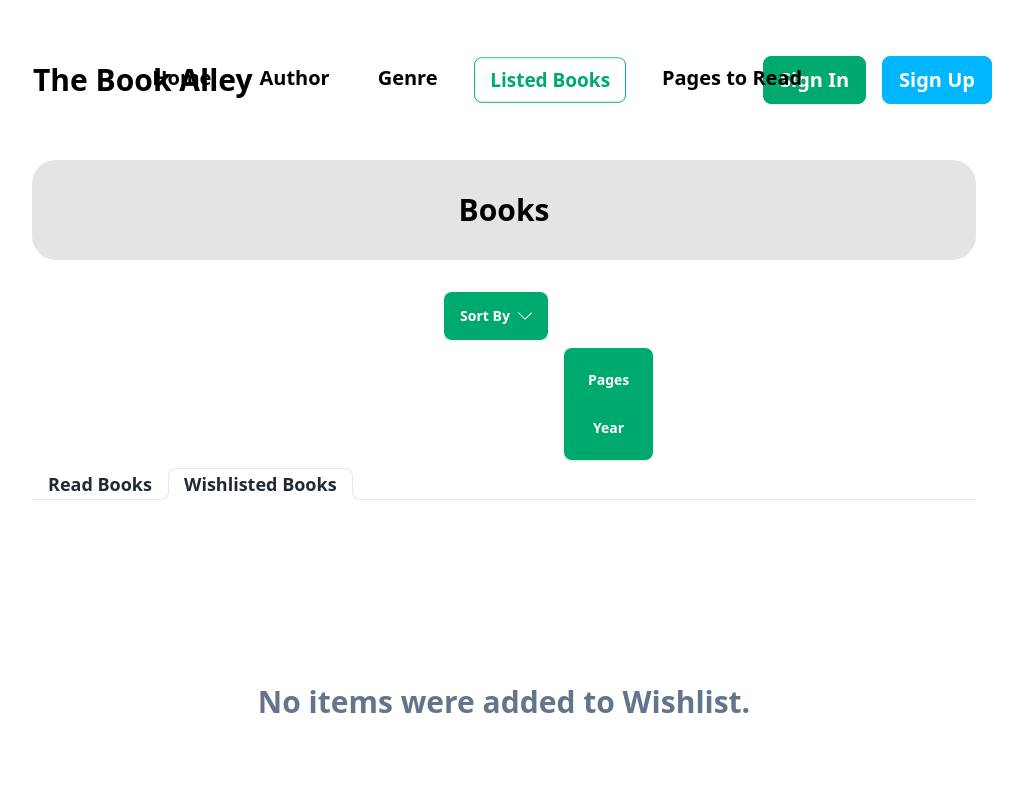
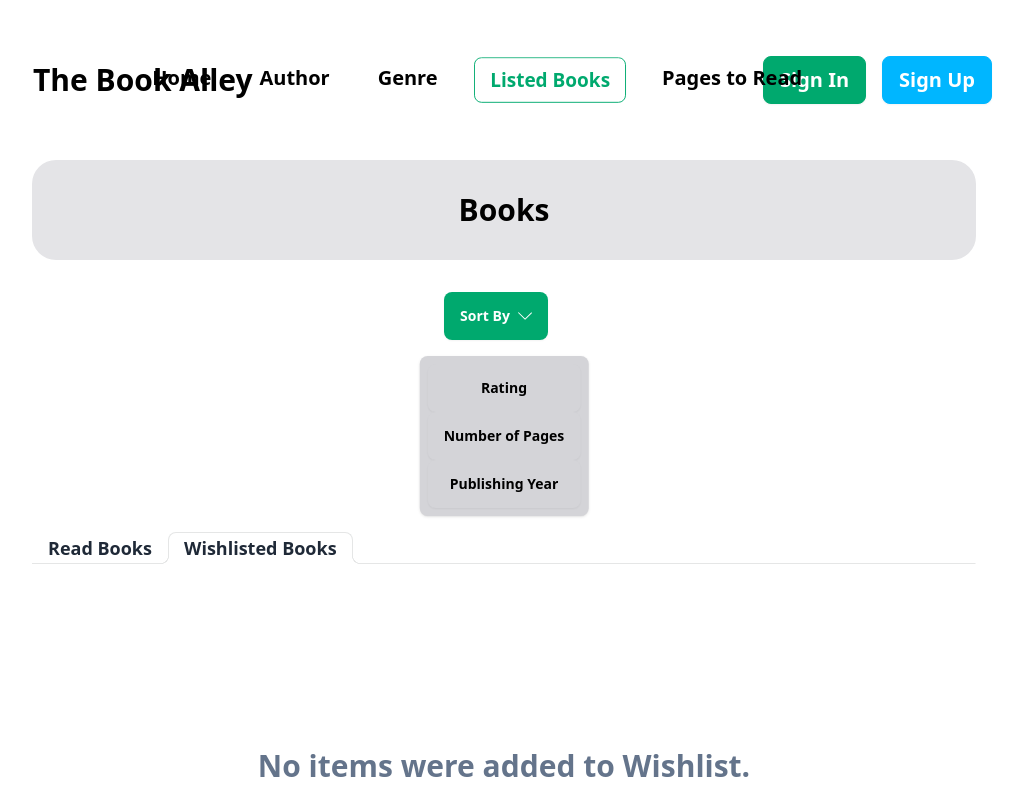
Before and after one commit to sakibkx/The-Book-Alley, a React (Vite) app: page /listedBooks in a window 1280 px wide. Both pictures are taken after a click on the heading "Sort By". Shown: the top 800 px of the page, without its empty margins (136-1159 px from the left). Built offline with nearby package versions, Linux system fonts and the light colour scheme.

Commit message:
Sort by button made functional

```diff
--- a/src/components/ListedBooks/ListedBooks.jsx
+++ b/src/components/ListedBooks/ListedBooks.jsx
@@ -1,15 +1,49 @@
 import { SlArrowDown } from "react-icons/sl";
 import TabsAndContent from "../TabsAndContent/TabsAndContent";
-import { useState } from "react";
+import { useEffect, useState } from "react";
+import { getStoredReadBooks, getStoredWishlistedBooks } from "../../utilities/localStorage";
 
 const ListedBooks = () => {
   // Clear all session storage data
   sessionStorage.clear();
 
   const [active, setActive] = useState(false);
+  const [books, setBooks] = useState([]);
+  const [sortedReadBooks, setSortedReadBooks] = useState([]);
+  const [sortedWishlist, setSortedWishlist] = useState([]);
+
+  const readBooks = getStoredReadBooks();
+  const wishList = getStoredWishlistedBooks();
+
+  // Fetch Books JSON
+  useEffect(() => {
+    fetch("/Books.json") // Ensure the JSON file is served from the "public" folder.
+      .then((res) => res.json())
+      .then((data) => {
+        setBooks(data);
+        // Initialize sorted lists based on stored IDs
+        setSortedReadBooks(readBooks.map((id) => data[id - 1]));
+        setSortedWishlist(wishList.map((id) => data[id - 1]));
+      });
+  }, []);
 
   const handleToggle = () => {
     setActive(!active); // Toggle the `active` state on click
+  };
+
+  const handleSortBy = (term) => {
+    const sortedByReadBooks = [...sortedReadBooks].sort((a, b) => b[term] - a[term]);
+    const sortedByWishlist = [...sortedWishlist].sort((a, b) => b[term] - a[term]);
+
+    setSortedReadBooks(sortedByReadBooks);
+    setSortedWishlist(sortedByWishlist);
+
+    // Save sorted IDs back to localStorage
+    const sortedReadBooksIds = sortedByReadBooks.map((book) => book.bookId);
+    localStorage.setItem("read-books", JSON.stringify(sortedReadBooksIds));
+
+    const sortedWishlistIds = sortedByWishlist.map((book) => book.bookId);
+    localStorage.setItem("wishlist", JSON.stringify(sortedWishlistIds));
   };
 
   return (
@@ -20,29 +54,37 @@ const ListedBooks = () => {
       </div>
 
       {/* Dropdown Menu */}
-      <div className={`flex justify-center ${active ? "mb-32" : "mb-14"}`}>
+      <div className={`flex justify-center ${active ? "mb-48" : "mb-14"}`}>
         <details
           className="dropdown dropdown-bottom flex gap-4 items-center text-base font-semibold text-white"
-          onToggle={handleToggle} // Use `onToggle` to handle <details> open/close state
+          onToggle={handleToggle}
         >
           <summary className="btn bg-success border-0 font-semibold text-white flex items-center gap-2 hover:bg-green-700 active:bg-green-800">
             Sort By <SlArrowDown />
           </summary>
-          <ul className="menu dropdown-content bg-success rounded-lg p-2 shadow mt-2 text-white">
+          <ul className="menu dropdown-content bg-zinc-300 rounded-lg p-2 shadow mt-4 text-nowrap absolute left-1/2 transform -translate-x-1/2">
             <li>
               <button
-                className="btn bg-success border-0 text-white w-full text-left hover:bg-green-700 active:bg-green-800"
-                onClick={() => console.log("Sort by Pages")}
+                className="btn bg-zinc-300 border-0 w-full text-left hover:bg-zinc-400 active:bg-zinc-500 text-black"
+                onClick={() => handleSortBy("rating")}
               >
-                Pages
+                Rating
               </button>
             </li>
             <li>
               <button
-                className="btn bg-success border-0 text-white w-full text-left hover:bg-green-700 active:bg-green-800"
-                onClick={() => console.log("Sort by Year")}
+                className="btn bg-zinc-300 border-0 w-full text-left hover:bg-zinc-400 active:bg-zinc-500 text-black"
+                onClick={() => handleSortBy("totalPages")}
               >
-                Year
+                Number of Pages
+              </button>
+            </li>
+            <li>
+              <button
+                className="btn bg-zinc-300 border-0 w-full text-left hover:bg-zinc-400 active:bg-zinc-500 text-black"
+                onClick={() => handleSortBy("yearOfPublishing")}
+              >
+                Publishing Year
               </button>
             </li>
           </ul>
```
